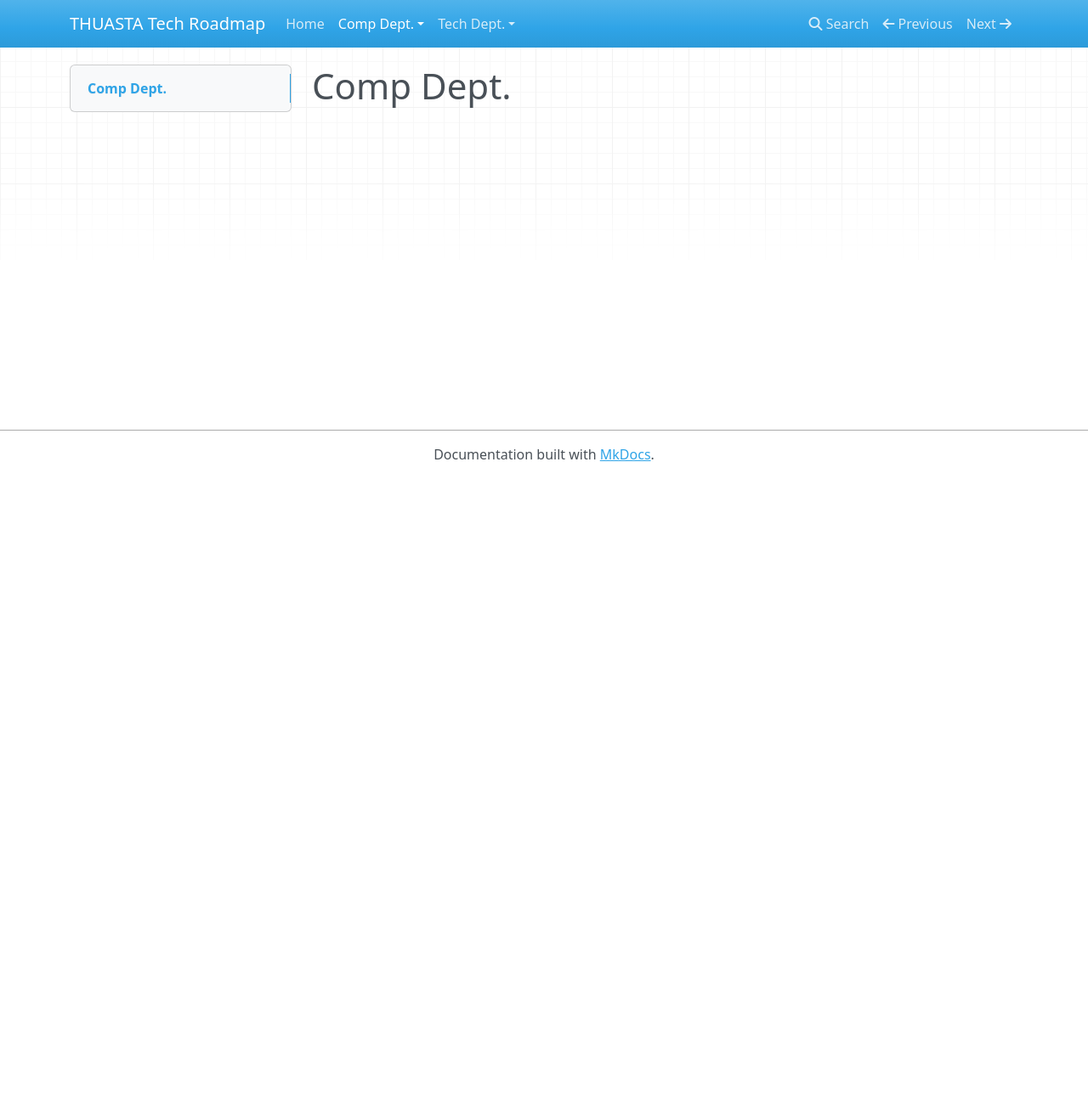
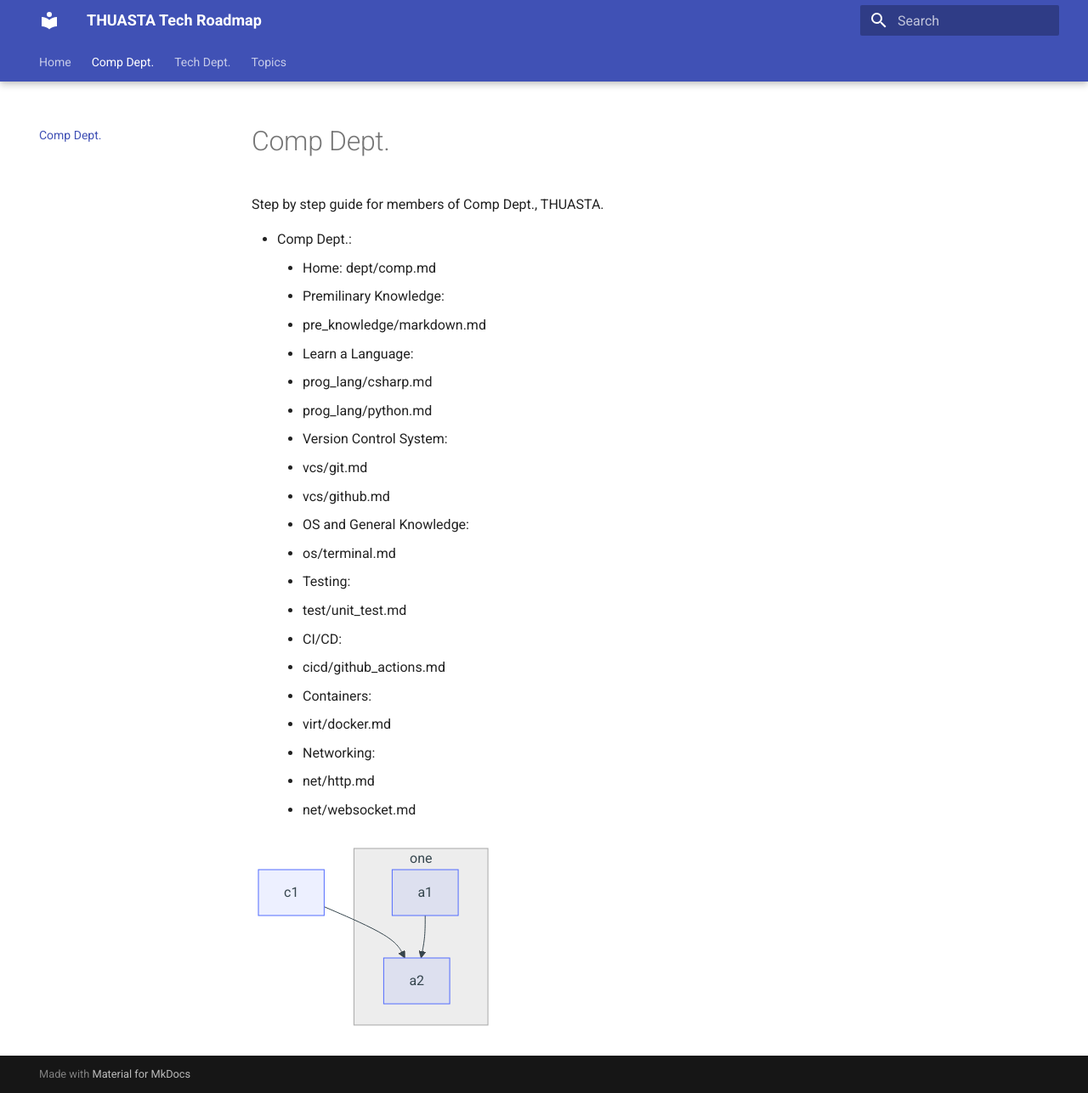
Before and after one commit to THUASTA/TechRoadmap, an MkDocs documentation site: the page built from docs/dept/comp.md, in a window 1280 px wide and 1287 px high. Shown: the whole window at 85% size. Built offline with MkDocs 1.6.1 and Material for MkDocs 9.7.7, drawn with Linux system fonts in a browser that asks for light colours; nearby versions of some CDN libraries.

Commit message:
docs: add more docs

````diff
--- a/docs/dept/comp.md
+++ b/docs/dept/comp.md
@@ -1 +1,33 @@
 # Comp Dept.
+
+Step by step guide for members of Comp Dept., THUASTA.
+
+  - Comp Dept.:
+    - Home: dept/comp.md
+    - Premilinary Knowledge:
+      - pre_knowledge/markdown.md
+    - Learn a Language:
+      - prog_lang/csharp.md
+      - prog_lang/python.md
+    - Version Control System:
+      - vcs/git.md
+      - vcs/github.md
+    - OS and General Knowledge:
+      - os/terminal.md
+    - Testing:
+      - test/unit_test.md
+    - CI/CD:
+      - cicd/github_actions.md
+    - Containers:
+      - virt/docker.md
+    - Networking:
+      - net/http.md
+      - net/websocket.md
+
+```mermaid
+flowchart TB
+    c1-->a2
+    subgraph ide1 [one]
+    a1-->a2
+    end
+```
--- a/mkdocs.yml
+++ b/mkdocs.yml
@@ -2,31 +2,41 @@ site_name: THUASTA Tech Roadmap
 
 nav:
   - Home: index.md
+  - Comp Dept.: dept/comp.md
+  - Tech Dept.: dept/tech.md
+  - Topics:
+    - CI/CD:
+      - GitHub Actions: ci_cd/github_actions.md
+    - Containerization:
+      - Docker: container/docker.md
+    - Networking:
+      - HTTP: networking/http.md
+      - Websocket: networking/websocket.md
+    - OS and General Knowledge:
+      - Terminal: os/terminal.md
+    - Premilinary Knowledge:
+      - Markdown: pre_knowledge/markdown.md
+    - Learn a Language:
+      - prog_lang/index.md
+      - C#: prog_lang/csharp.md
+      - Python: prog_lang/python.md
+    - Repo Hosting Service:
+      - GitHub: repo/github.md
+    - Testing:
+      - Unit Testing: testing/unit_testing.md
+    - Version Control System:
+      - Git: vcs/git.md
 
-  - Comp Dept.:
-    - Home: dept/comp.md
-    - Premilinary Knowledge:
-      - pre_knowledge/markdown.md
-    - Learn a Language:
-      - prog_lang/c.md
-      - prog_lang/cpp.md
-      - prog_lang/csharp.md
-      - prog_lang/python.md
-    - Version Control System:
-      - vcs/git.md
-    - Repo Hosting Services:
-      - repo/github.md
-    - OS and General Knowledge:
-      - os/terminal.md
-    - Testing:
-      - test/unit_test.md
-    - CI/CD:
-      - cicd/github_actions.md
-    - Containers:
-      - virt/docker.md
-    - Networking:
-      - net/http.md
-      - net/websocket.md
+markdown_extensions:
+  - pymdownx.superfences:
+      custom_fences:
+        - name: mermaid
+          class: mermaid
+          format: !!python/name:pymdownx.superfences.fence_code_format
 
-  - Tech Dept.:
-    - Home: dept/tech.md
+theme:
+  name: material
+  features:
+    - navigation.tabs
+    - navigation.tabs.sticky
+    - navigation.indexes
--- /dev/null
+++ b/requirements.txt
@@ -0,0 +1,2 @@
+mkdocs==1.5.2
+mkdocs-material==9.1.21
````
Also changed, not shown: README.md (added, +18 -0 lines), docs/dept/tech.md (+1 -1 lines), docs/prog_lang/index.md (added, +1 -0 lines), docs/ci_cd/github_actions.md (added), docs/container/docker.md (added), docs/networking/http.md (added), docs/networking/websocket.md (added), docs/os/terminal.md (added), docs/pre_knowledge/markdown.md (added), docs/repo/github.md (added), docs/testing/unit_testing.md (added), docs/vcs/git.md (added), 1 other file.
